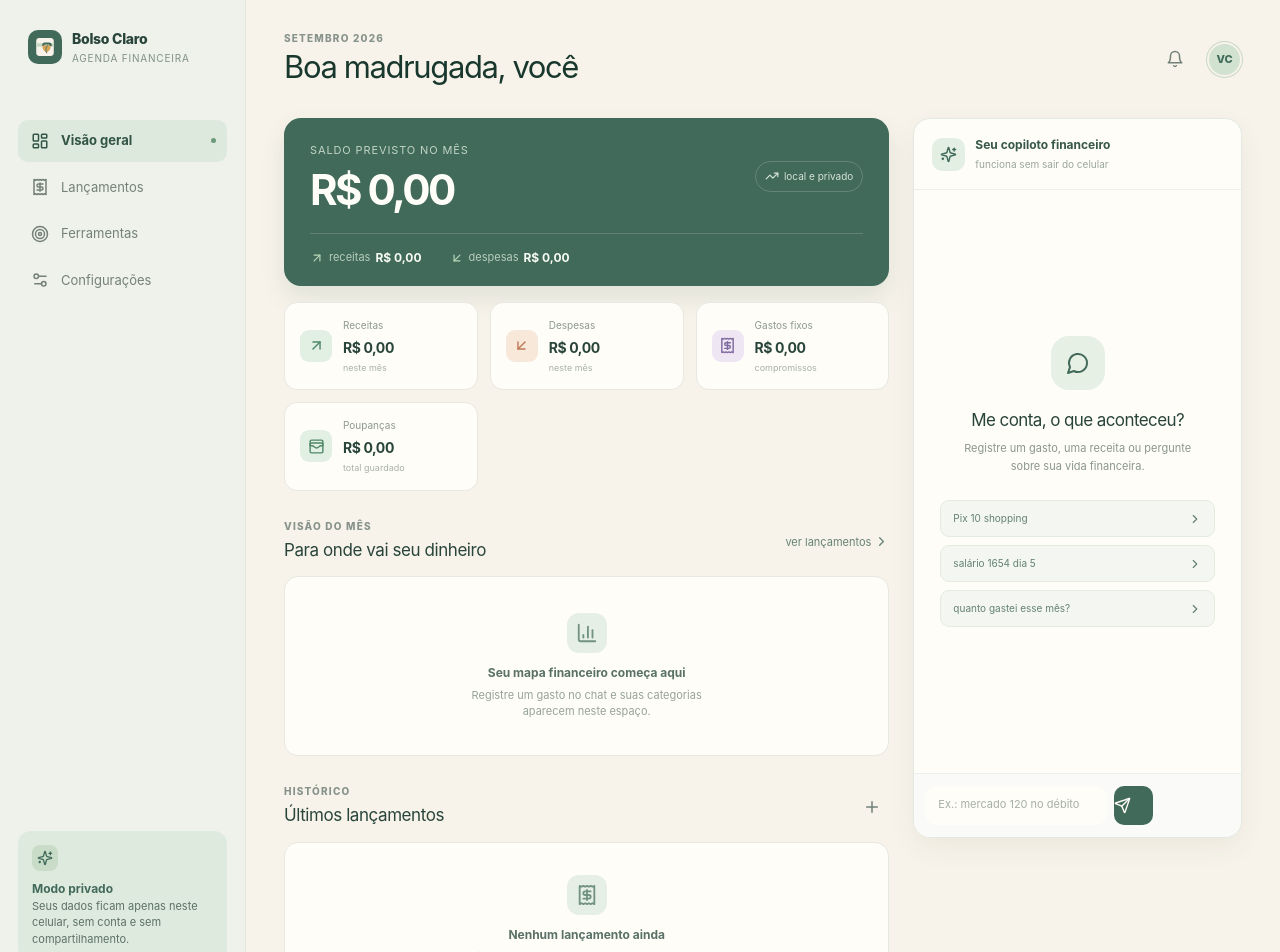
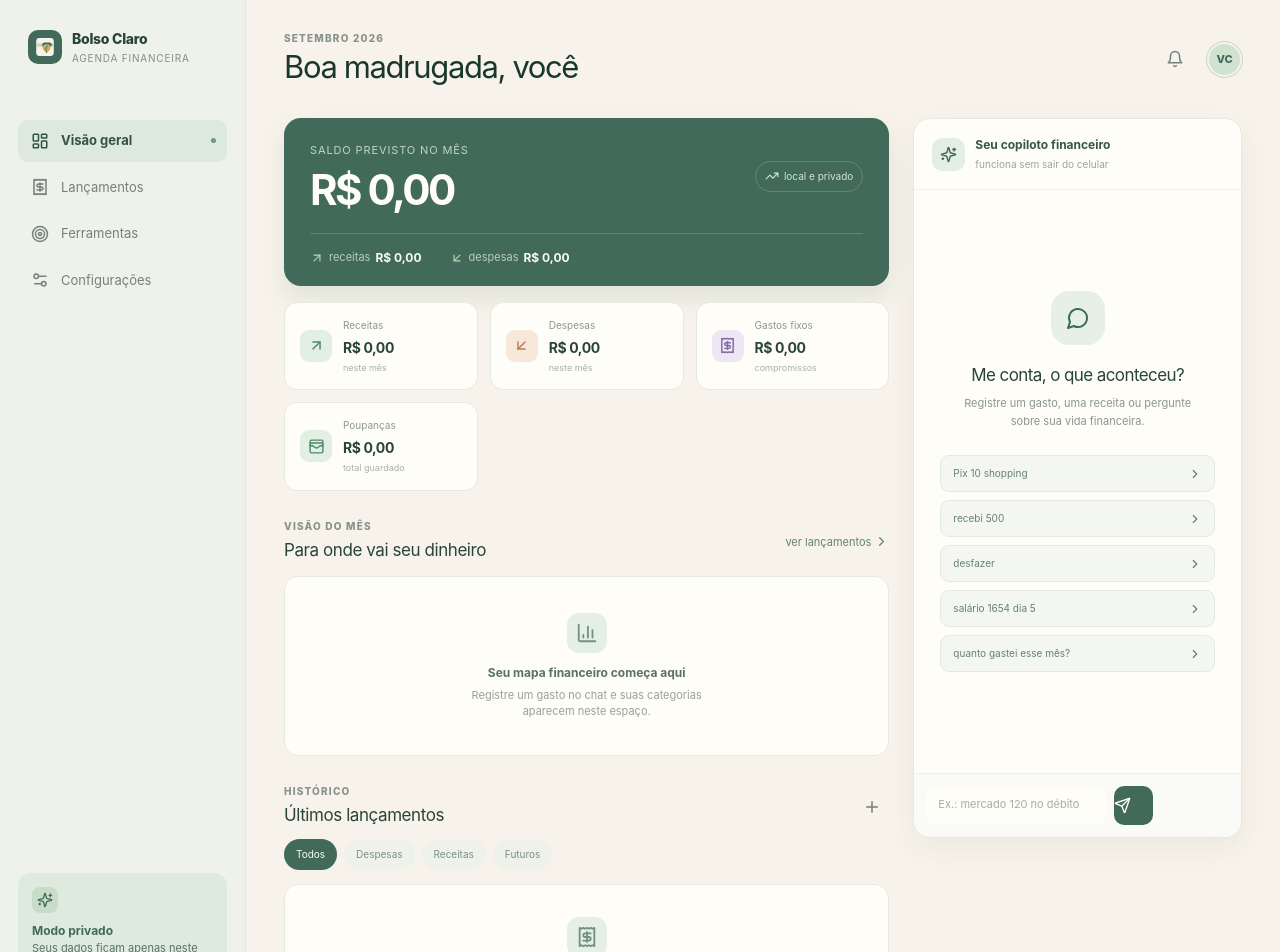
Before and after one commit to Sellw-lab/agenda_financeira, a React (Vite) app in the folder client/: page / in a window 1280 px wide. Shown: the top 952 px of the page. Built offline with nearby package versions, Linux system fonts and the light colour scheme.

Commit message:
feat: filter home history and undo chat expenses

```diff
--- a/client/src/pages/Home.tsx
+++ b/client/src/pages/Home.tsx
@@ -452,6 +452,13 @@ export default function Home() {
   const [savingsEdit, setSavingsEdit] = useState<SavingsEdit>(null);
   const [chatOpen, setChatOpen] = useState(false);
   const [search, setSearch] = useState("");
+  const [historyFilter, setHistoryFilter] = useState<
+    "all" | "expenses" | "income" | "future"
+  >("all");
+  const [lastChatItem, setLastChatItem] = useState<{
+    id: number;
+    merchant: string;
+  } | null>(null);
   useEffect(
     () => saveStore({ items, messages, profile }),
     [items, messages, profile]
@@ -587,17 +594,40 @@ export default function Home() {
       .toLowerCase()
       .includes(search.toLowerCase())
   );
+  const historyItems = recent
+    .filter(item => {
+      if (historyFilter === "expenses") return item.kind !== "income";
+      if (historyFilter === "income") return item.kind === "income";
+      if (historyFilter === "future")
+        return item.entryDate > today() || Boolean(item.isPlanned);
+      return true;
+    })
+    .sort((a, b) => {
+      const aFuture = a.entryDate > today() || Boolean(a.isPlanned);
+      const bFuture = b.entryDate > today() || Boolean(b.isPlanned);
+      if (historyFilter === "all" && aFuture !== bFuture)
+        return aFuture ? 1 : -1;
+      return b.entryDate.localeCompare(a.entryDate) || b.id - a.id;
+    });
+  const historyFilters = [
+    ["all", "todos"],
+    ["expenses", "despesas"],
+    ["income", "receitas"],
+    ["future", "futuros"],
+  ] as const;
   function addItem(item: Omit<Item, "id">) {
+    const id = Date.now();
     setItems(current => [
       {
         ...item,
         isPlanned:
           item.isPlanned || item.entryDate > today() || item.kind === "bill",
-        id: Date.now(),
+        id,
       },
       ...current,
     ]);
     setAddOpen(false);
+    return id;
   }
   function updateItem(changes: Omit<Item, "id">) {
     if (!editItem) return;
@@ -646,6 +676,36 @@ export default function Home() {
     event.preventDefault();
     const text = chatInput.trim();
     if (!text) return;
+    if (/\b(desfazer|desfaza|estornar|corrigir|errei)\b/i.test(text)) {
+      if (lastChatItem) {
+        setItems(current =>
+          current.filter(item => item.id !== lastChatItem.id)
+        );
+        setMessages(current => [
+          ...current,
+          { id: Date.now(), role: "user", content: text },
+          {
+            id: Date.now() + 1,
+            role: "assistant",
+            content: `Desfiz “${lastChatItem.merchant}”. O valor voltou para o saldo previsto do mês.`,
+          },
+        ]);
+        setLastChatItem(null);
+      } else {
+        setMessages(current => [
+          ...current,
+          { id: Date.now(), role: "user", content: text },
+          {
+            id: Date.now() + 1,
+            role: "assistant",
+            content: "Não encontrei uma despesa recente para desfazer.",
+          },
+        ]);
+      }
+      setChatInput("");
+      setChatOpen(false);
+      return;
+    }
     const savings = parseSavingsText(text);
     const parsed = parseText(text);
     let reply =
@@ -706,8 +766,16 @@ export default function Home() {
         }));
         reply = `Renda de ${money(parsed.amountCents)} atualizada nas configurações para ${monthLabel()}.`;
       } else {
-        addItem(parsed);
+        const addedId = addItem(parsed);
+        if (parsed.kind !== "income")
+          setLastChatItem({ id: addedId, merchant: parsed.merchant });
+        else setLastChatItem(null);
         reply = `${parsed.kind === "income" ? (parsed.isPlanned ? "Receita prevista" : "Receita extra registrada") : parsed.kind === "bill" ? "Conta planejada" : "Gasto registrado"}: ${parsed.merchant} · ${money(parsed.amountCents)}${parsed.paymentMethod ? ` · ${parsed.paymentMethod}` : ""}${parsed.entryDate !== today() ? ` · para ${dateLabel(parsed.entryDate)}` : ""}.`;
+        if (parsed.kind === "income")
+          reply += ` O valor já foi somado ao saldo previsto de ${monthLabel()}.`;
+        else
+          reply +=
+            " Se foi um erro, digite “desfazer” para devolver o valor ao saldo.";
       }
     }
     setMessages(current => [
@@ -943,9 +1011,23 @@ export default function Home() {
                   <Plus size={18} />
                 </button>
               </div>
+              <div
+                className="transaction-filters history-filters"
+                aria-label="Filtrar histórico"
+              >
+                {historyFilters.map(([value, label]) => (
+                  <button
+                    key={value}
+                    className={historyFilter === value ? "active" : ""}
+                    onClick={() => setHistoryFilter(value)}
+                  >
+                    {label}
+                  </button>
+                ))}
+              </div>
               <div className="panel transaction-panel">
-                {recent.length ? (
-                  recent
+                {historyItems.length ? (
+                  historyItems
                     .slice(0, 5)
                     .map(item => (
                       <TransactionRow
@@ -1194,6 +1276,8 @@ function ChatPanel({
 }) {
   const suggestions = [
     "Pix 10 shopping",
+    "recebi 500",
+    "desfazer",
     "salário 1654 dia 5",
     "quanto gastei esse mês?",
   ];
```
